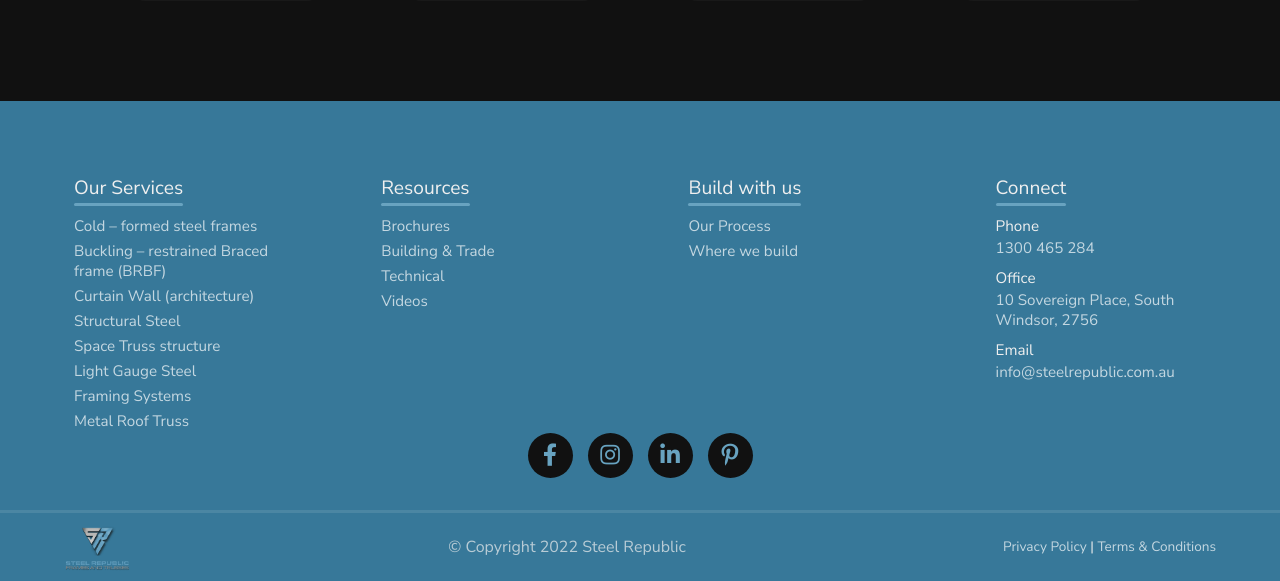
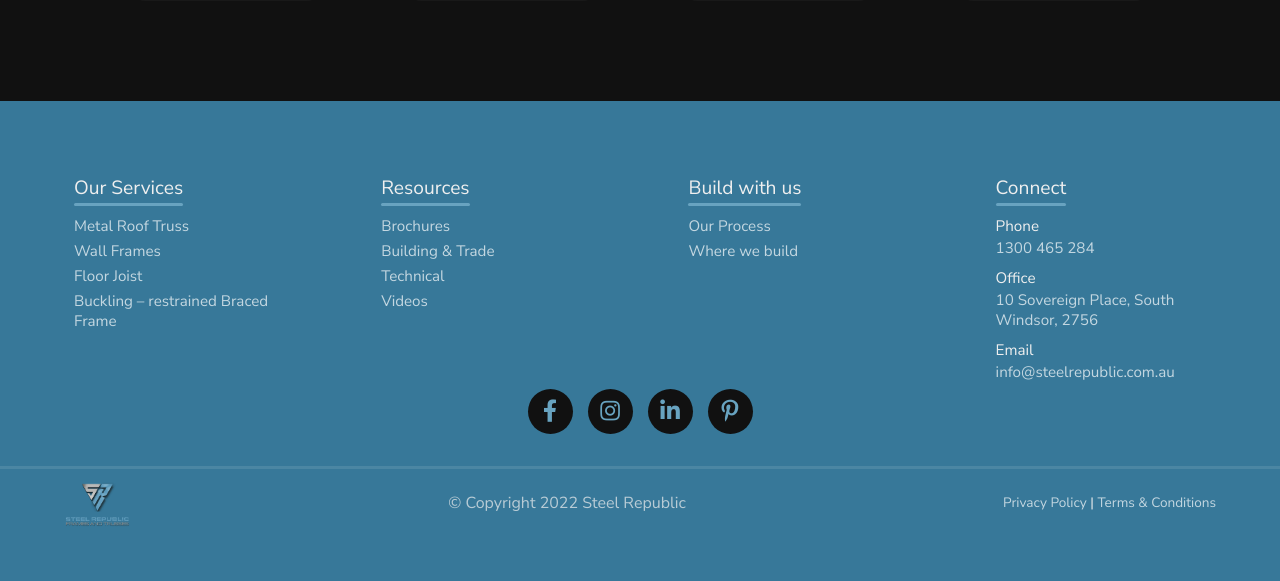
Before and after one commit to cristomathew/steel-website, a Django app: page /services/ in a window 1280 px wide. Shown: the part 4680-5261 px from the top of the page. Run offline with Django 3.2, Linux system fonts and the light colour scheme; some libraries are stand-ins or nearby versions.

Commit message:
Changes made to footer and card images

```diff
--- a/static/css/services.css
+++ b/static/css/services.css
@@ -98,6 +98,9 @@
     gap: 15px;
   }
   .services .card .image {
+    width: 300px;
+  height: 300px;
+  border-radius: 5px;
     align-self: center;
   }
   .services .card .content h1 {
--- a/templates/services.html
+++ b/templates/services.html
@@ -263,14 +263,10 @@
             <div class="expand-btn">
               <i class="fas fa-angle-down"></i>
             </div>
-            <div class="items">Cold – formed steel frames</div>
-            <div class="items">Buckling – restrained Braced frame (BRBF)</div>
-            <div class="items">Curtain Wall (architecture)</div>
-            <div class="items">Structural Steel</div>
-            <div class="items">Space Truss structure</div>
-            <div class="items">Light Gauge Steel</div>
-            <div class="items">Framing Systems</div>
             <div class="items">Metal Roof Truss</div>
+            <div class="items">Wall Frames</div>
+            <div class="items">Floor Joist</div>
+            <div class="items">Buckling – restrained Braced Frame</div>
           </div>
           <div class="design">
             <div class="title">Resources</div>
```
Also changed, not shown: templates/about.html (+3 -7 lines), templates/connect.html (+3 -7 lines), templates/home.html (+3 -7 lines), static/img/services/1.png, static/img/services/2.png, static/img/services/3.png, static/img/services/4.png, static/img/services/5.png, static/img/services/6.png, static/img/services/7.png, static/img/services/8.png, static/img/services/9.png.
